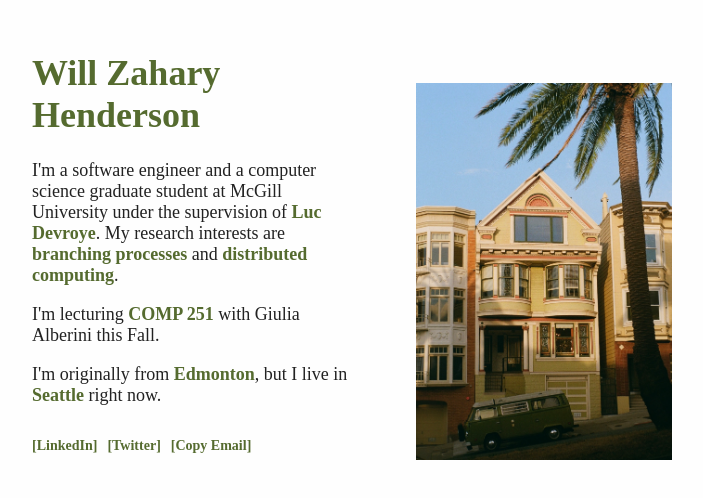
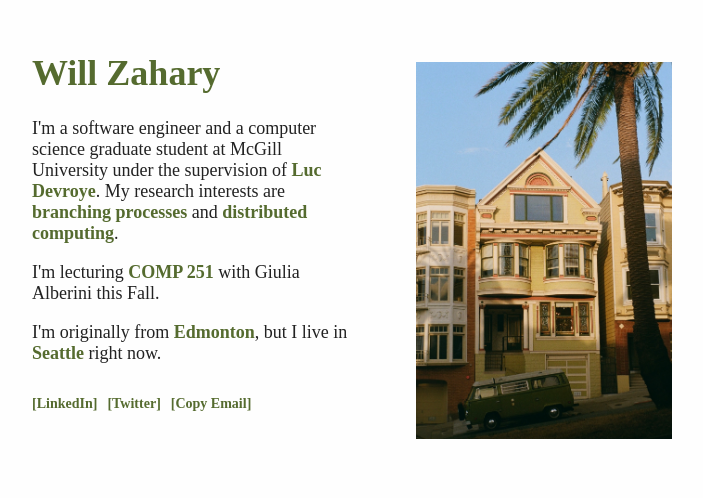
Before and after one commit to willzahary/personal-website, a React (Create React App) app: page / in a window 1280 px wide. Shown: the part 132-630 px from the top of the page, without its empty margins (288-991 px from the left). Built offline with nearby package versions, Linux system fonts and the light colour scheme; a web font is replaced by a local one.

Commit message:
removed henderson for now for formatting lol

```diff
--- a/src/pages/Landing.jsx
+++ b/src/pages/Landing.jsx
@@ -5,7 +5,7 @@ export const Landing = () => {
     return (
         <div className="landing">
             <div className="landing-text">
-                <h1>Will Zahary Henderson</h1>
+                <h1>Will Zahary</h1>
                 <p>I'm a software engineer and a computer science graduate student at McGill University under the supervision of <a target="_blank" rel="noopener noreferrer" href="http://luc.devroye.org">Luc Devroye</a>. My research interests are <a target="_blank" rel="noopener noreferrer" href="https://en.wikipedia.org/wiki/Branching_process">branching processes</a> and <a target="_blank" rel="noopener noreferrer" href="https://en.wikipedia.org/wiki/Distributed_computing">distributed computing</a>.</p>
                 <p>I'm lecturing <a target="_blank" rel="noopener noreferrer" href="https://www.mcgill.ca/study/2024-2025/courses/comp-251">COMP 251</a> with Giulia Alberini this Fall.</p>
                 <p>I'm originally from <a className='map' target="_blank" rel="noopener noreferrer" href="https://www.google.com/maps/place/Edmonton,+AB+T6J">Edmonton</a>, but I live in <a target="_blank" rel="noopener noreferrer" href="https://www.google.com/maps/place/Capitol+Hill,+Seattle,+WA">Seattle</a> right now.</p>
```
